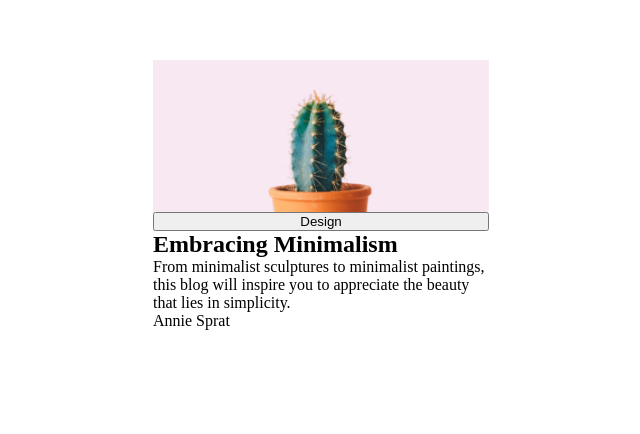
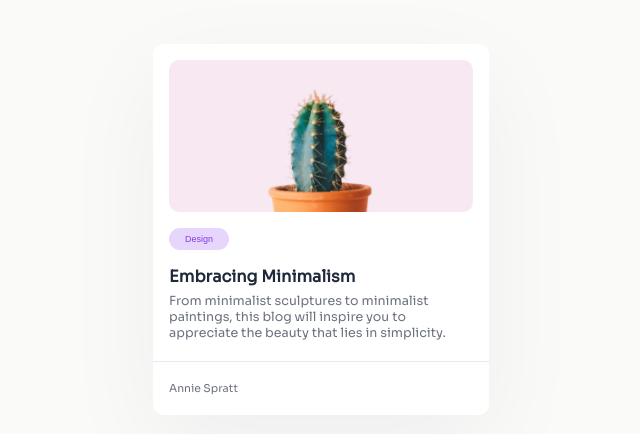
Before and after one commit to gtcore902/Minimal-Blog-Card, a plain HTML site: page index.html in a window 1280 px wide. Shown: the part 120-554 px from the top of the page, without its empty margins (319-959 px from the left). Drawn offline with Linux system fonts and the light colour scheme.

Commit message:
feat: publish commit

```diff
--- a/index.html
+++ b/index.html
@@ -1,27 +1,27 @@
 <!DOCTYPE html>
-<!--[if lt IE 7]>      <html class="no-js lt-ie9 lt-ie8 lt-ie7"> <![endif]-->
-<!--[if IE 7]>         <html class="no-js lt-ie9 lt-ie8"> <![endif]-->
-<!--[if IE 8]>         <html class="no-js lt-ie9"> <![endif]-->
-<!--[if gt IE 8]>      <html class="no-js"> <!--<![endif]-->
 <html>
     <head>
         <meta charset="utf-8">
         <meta http-equiv="X-UA-Compatible" content="IE=edge">
-        <title></title>
+        <title>Dev Challenges - Minimal Blog Card</title>
         <meta name="description" content="">
         <meta name="viewport" content="width=device-width, initial-scale=1">
+        <!-- Google Fonts -->
+        <link rel="preconnect" href="https://fonts.googleapis.com">
+        <link rel="preconnect" href="https://fonts.gstatic.com" crossorigin>
+        <link href="https://fonts.googleapis.com/css2?family=Sora&display=swap" rel="stylesheet">
         <link rel="stylesheet" href="style.css">
     </head>
     <body>
-
         <div class="card">
-            <img src="./cactus_img.jpg" alt="">
+            <div class="img">
+                <img src="./cactus_img.jpg" alt="">
+            </div>
             <button>Design</button>
             <h2>Embracing Minimalism</h2>
             <p>From minimalist sculptures to minimalist paintings, this blog will inspire you to appreciate the beauty that lies in simplicity.</p>
-            <p>Annie Sprat</p>
+            <div class="separator"></div>
+            <p>Annie Spratt</p>
         </div>
-
-        <script src="" async defer></script>
     </body>
 </html>
--- a/style.css
+++ b/style.css
@@ -1,3 +1,12 @@
+:root {
+    --main-button-color: #883AE1;
+    --main-background-button-color: #E6D6FC;
+    --main-title-color: #20293A;
+    --main-text-color: #6C727F;
+    --main-background-color: #FAFAF9;
+    --main-background-separator-color: #E5EAF0;
+}
+
 * {
     padding: 0;
     margin: 0;
@@ -5,18 +14,64 @@
 
 body {
     box-sizing: border-box;
+    font-family: 'Sora', sans-serif;
+    font-size: 0.9em;
+    color: var(--main-text-color);
+    background-color: var(--main-background-color);
 }
 
 .card {
-    display: grid;
-    grid-template-columns: 1fr;
-    grid-template rows: 1fr 1fr 1fr 1fr;
+    display: flex;
+    flex-direction: column;
     width: 336px;
     margin: 164px auto auto auto;
-    padding: 16px 16px 20px 16px;
+    background-color: white;
+    box-shadow: 0px 30px 100px 0px rgba(17, 23, 41, 0.05);
+    border-radius: 10px;
   }
-  img {
+
+.img {
+    display: flex;
+    justify-content: center;
+    height: 152px;
+    padding: 16px;
+}
+
+img {
     width: 100%;
-    height: 152px;
-    object-fit: cover
-  }
+    border-radius: 10px;
+    object-fit: cover;
+}
+
+button {
+    border: none;
+    font-size: 0.625em;
+    padding: 6px 16px;
+    margin: 0 16px;
+    width: max-content;
+    border-radius: 999px;
+    color: var(--main-button-color);
+    background-color: var(--main-background-button-color);
+}
+
+h2 {
+    color: var(--main-title-color);
+    font-size: 1.125em;
+    margin: 16px 16px 6px 16px;
+}
+
+p:first-of-type {
+    margin: 0 16px;
+    font-size: 0.875em;
+}
+
+.separator {
+    width: 100%;
+    height: 1px;
+    margin-top: 20px;
+    background-color: var(--main-background-separator-color);
+}
+p:last-of-type {
+    margin: 20px 16px;
+    font-size: 0.75em;
+}
```
